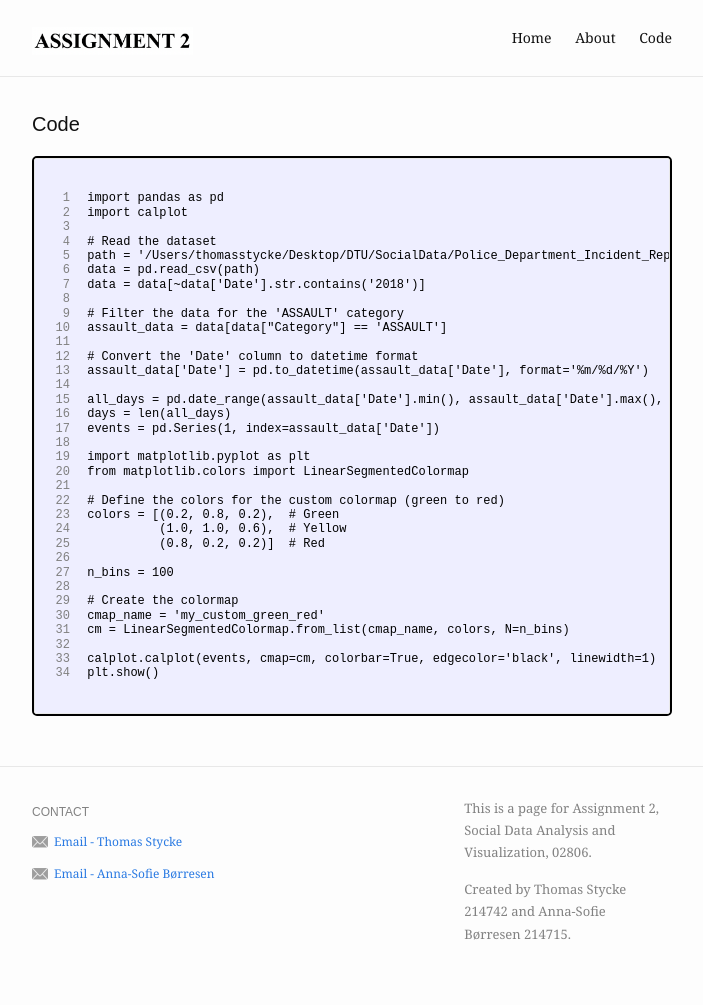
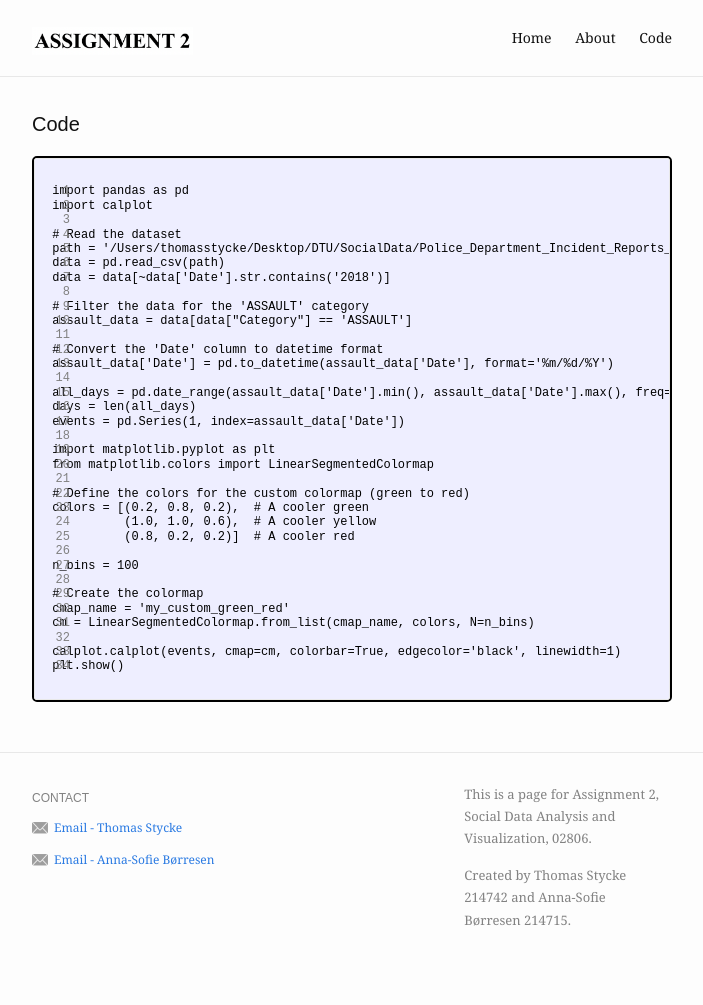
Before and after one commit to Thomasstycke/Thomasstycke.github.io, a Jekyll site: the page built from code.md, in a window 1280 px wide. Shown: the whole page, without its empty margins (288-991 px from the left). Built offline with Jekyll 4.4.1, drawn with Linux system fonts in a browser that asks for light colours.

```diff
--- a/code.md
+++ b/code.md
@@ -18,13 +18,14 @@ slug: /code
 
   .code-block pre {
     margin: 0;
-    padding-left: 35px; /* Adjusted to reduce space between line numbers and code */
+    padding: 10px; /* Added padding to the code block */
+    overflow: auto; /* Added to allow overflow scrolling if needed */
+    word-wrap: break-word; /* Added to wrap long lines */
     position: relative; /* Added for absolute positioning of line numbers */
   }
 
   .code-block code {
     display: block;
-    padding: 10px;
     border-radius: 5px;
     color: black; /* Text color */
     background-color: transparent; /* No background */
@@ -70,9 +71,9 @@ slug: /code
 <span class="code-line">20</span> from matplotlib.colors import LinearSegmentedColormap
 <span class="code-line">21</span>
 <span class="code-line">22</span> # Define the colors for the custom colormap (green to red)
-<span class="code-line">23</span> colors = [(0.2, 0.8, 0.2),  # Green
-<span class="code-line">24</span>           (1.0, 1.0, 0.6),  # Yellow
-<span class="code-line">25</span>           (0.8, 0.2, 0.2)]  # Red
+<span class="code-line">23</span> colors = [(0.2, 0.8, 0.2),  # A cooler green
+<span class="code-line">24</span>           (1.0, 1.0, 0.6),  # A cooler yellow
+<span class="code-line">25</span>           (0.8, 0.2, 0.2)]  # A cooler red
 <span class="code-line">26</span>
 <span class="code-line">27</span> n_bins = 100
 <span class="code-line">28</span>
```
